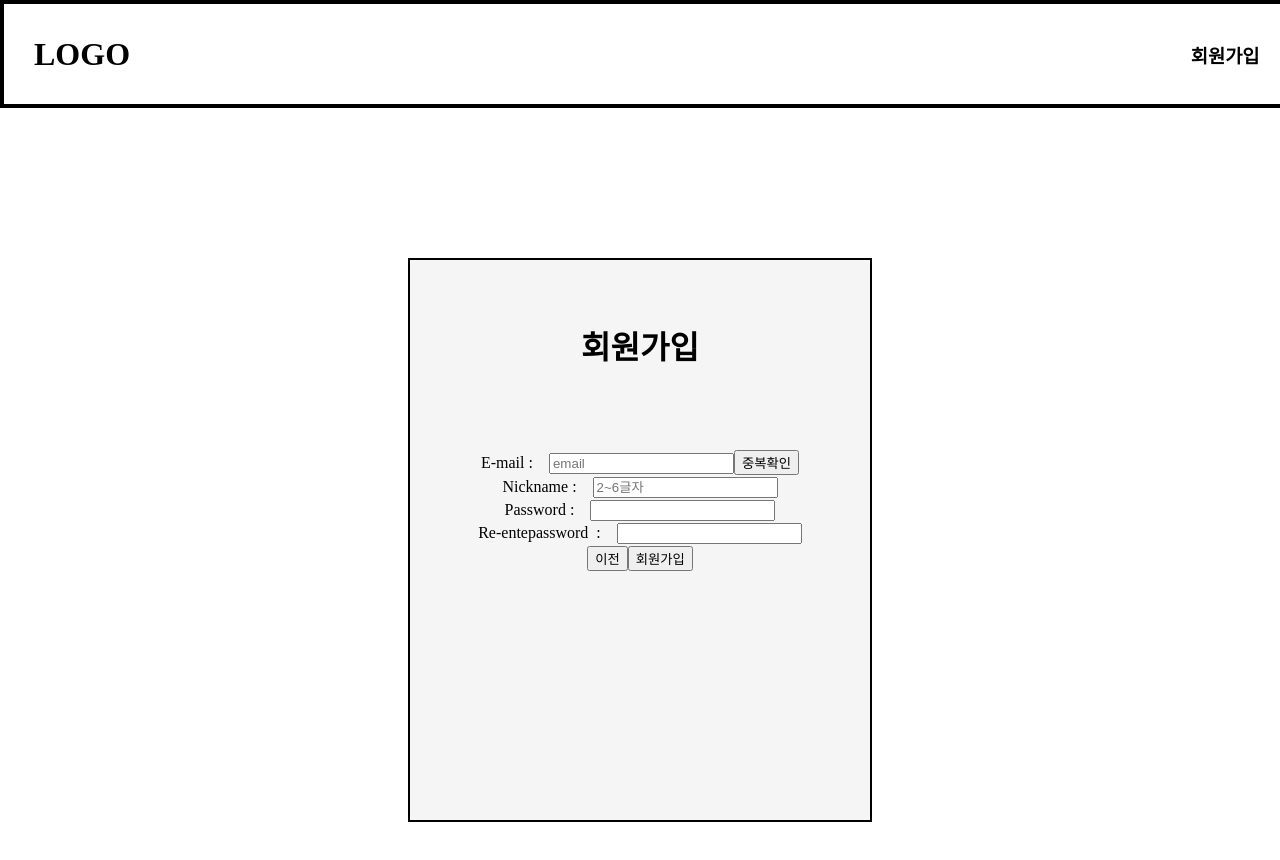
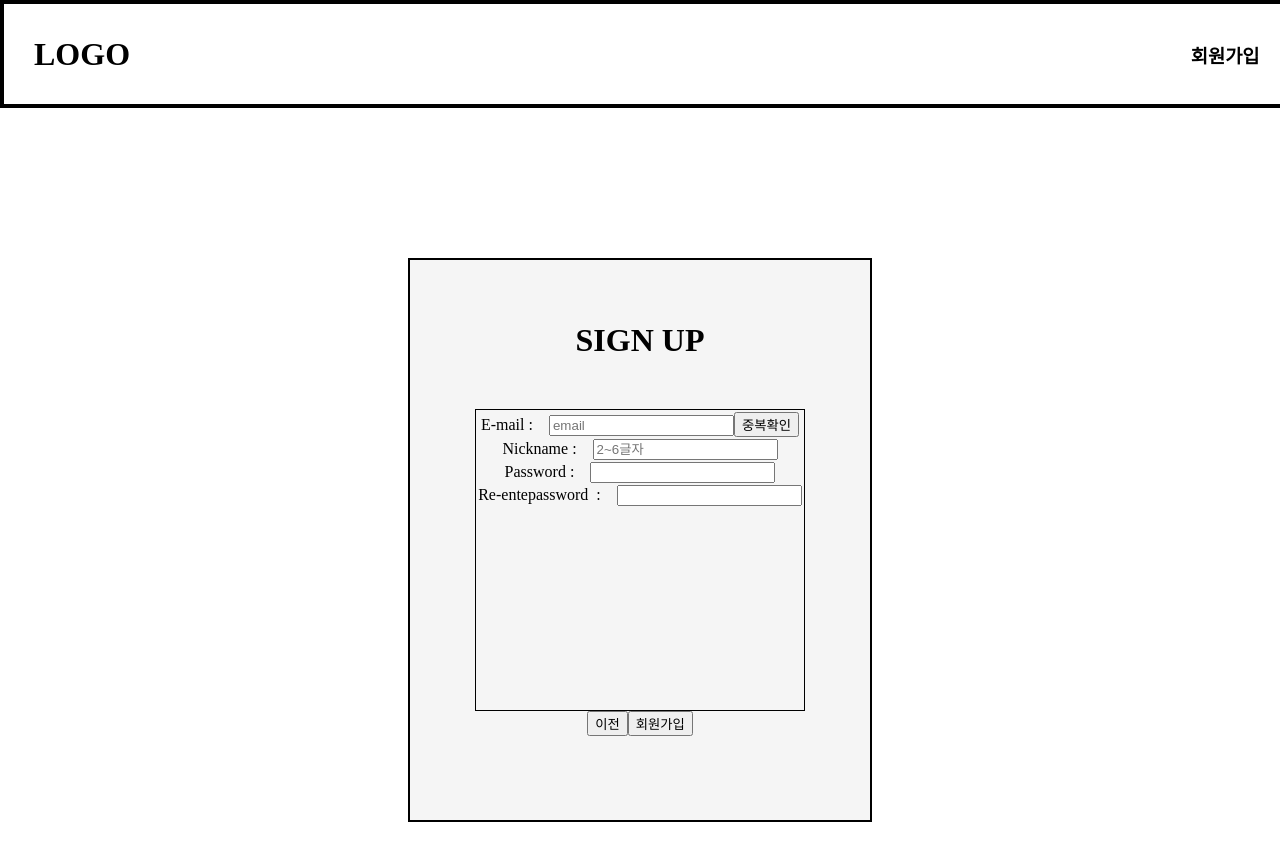
Before and after one commit to CatchMeIfYouCanTeam7/Frontend, a React (Create React App) app: page /SignUp in a window 1280 px wide. Shown: the top 860 px of the page. Built offline with nearby package versions, Linux system fonts and the light colour scheme.

Commit message:
feat: 폴더 구조 변경

```diff
--- a/src/components/Header.js
+++ b/src/components/header/Header.js
@@ -1,5 +1,5 @@
 import React from "react";
-import styled from "styled-components";
+import { StHeader } from "./Header.styled";
 
 const Header = () => {
   return (
@@ -16,12 +16,4 @@ const Header = () => {
   );
 };
 
-const StHeader = styled.div`
-  width: 99.655%;
-  height: 100px;
-  display: flex;
-  align-items: center;
-  border: 4px solid black;
-`;
-
 export default Header;
--- /dev/null
+++ b/src/components/header/Header.styled.js
@@ -0,0 +1,9 @@
+import styled from "styled-components";
+
+export const StHeader = styled.div`
+width: 99.655%;
+height: 100px;
+display: flex;
+align-items: center;
+border: 4px solid black;
+`;
--- a/src/pages/Detail.js
+++ b/src/pages/Detail.js
@@ -1,7 +1,7 @@
 import React from "react";
 import { useNavigate } from "react-router-dom";
 import styled from "styled-components";
-import Header from "../components/Header";
+import Header from "../components/header/Header";
 
 const Detail = () => {
   const navigate = useNavigate();
--- a/src/pages/Login.js
+++ b/src/pages/Login.js
@@ -1,8 +1,11 @@
 import React from "react";
 import "./Login.css";
-import Header from "../components/Header";
+import Header from "../components/header/Header";
+import { useNavigate } from "react-router-dom";
 
 const Login = () => {
+  const navigate = useNavigate();
+
   return (
     <>
       <Header></Header>
@@ -20,7 +23,7 @@ const Login = () => {
             </tr>
             <div className="buttonGroup">
               <button>로그인</button>
-              <button>회원가입</button>
+              <button onClick={() => navigate('/SignUp')}>회원가입</button>
             </div>
           </table>
         </div>
--- a/src/pages/Main.js
+++ b/src/pages/Main.js
@@ -1,7 +1,7 @@
 import React from "react";
 import styled from "styled-components";
-import Header from "../components/Header";
-import PostingCard from "../components/PostingCard";
+import Header from "../components/header/Header";
+import PostingCard from "../components/postingcard/PostingCard";
 
 const Main = () => {
   return (
--- a/src/pages/Posting.js
+++ b/src/pages/Posting.js
@@ -1,5 +1,5 @@
 import React from 'react'
-import Header from '../components/Header'
+import Header from '../components/header/Header'
 
 const Posting = () => {
 	return (
--- a/src/pages/SignUp.css
+++ b/src/pages/SignUp.css
@@ -49,9 +49,10 @@
 
 .signUpTable > h1{
   margin-top: 30px;
-  margin-bottom: 80px;
+  margin-bottom: 50px;
 }
 
 .signUpContents{
-
+  border: 1px solid black;
+  height: 300px;
 }
--- a/src/pages/SignUp.js
+++ b/src/pages/SignUp.js
@@ -1,15 +1,17 @@
 import React from "react";
-import Header from "../components/Header";
+import Header from "../components/header/Header";
 import "./SignUp.css";
+import { useNavigate } from "react-router-dom";
 
 const SignUp = () => {
+  const navigate = useNavigate();
   return (
     <div>
       <Header>SIGN UP</Header>
       <div className="signUpBoxFull">
         <div className="SignUpDivBox">
           <table className="signUpTable">
-            <h1>회원가입</h1>
+            <h1>SIGN UP</h1>
             <div className="signUpContents">
               <tr>
                 E-mail :&nbsp;&nbsp;&nbsp;&nbsp;
@@ -33,7 +35,7 @@ const SignUp = () => {
                 <input></input>
               </tr>
             </div>
-            <button>이전</button>
+            <button onClick={() => navigate(-1)}>이전</button>
             <button>회원가입</button>
           </table>
         </div>
```
Also changed, not shown: src/components/button/Button.js (renamed from src/components/Button.js), src/components/comment/Comment.js (renamed from src/components/Comment.js), src/components/postingcard/PostingCard.js (renamed from src/components/PostingCard.js), src/components/postingdetailbox/PostingDetailBox.js (renamed from src/components/PostingDetailBox.js).
